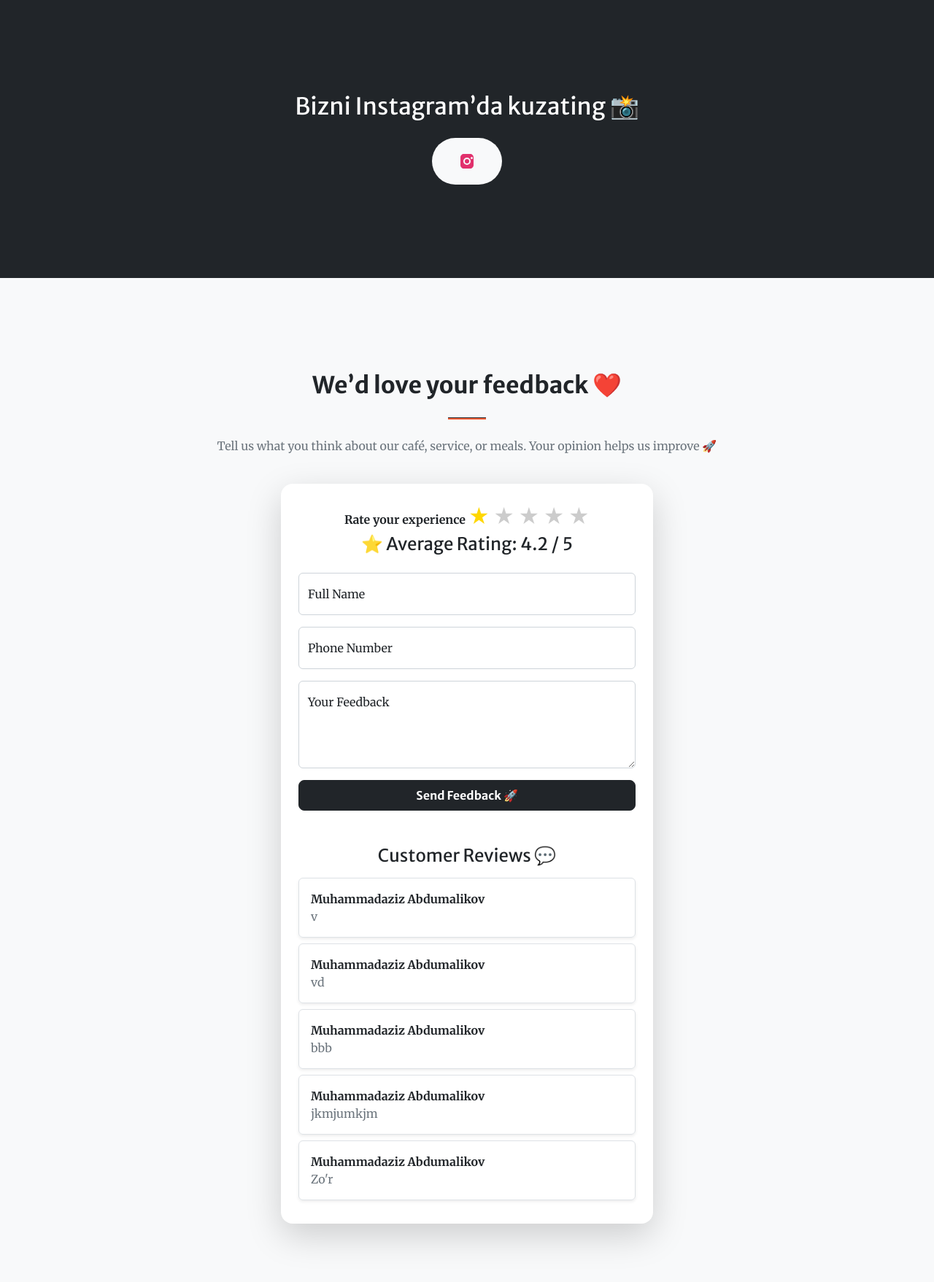
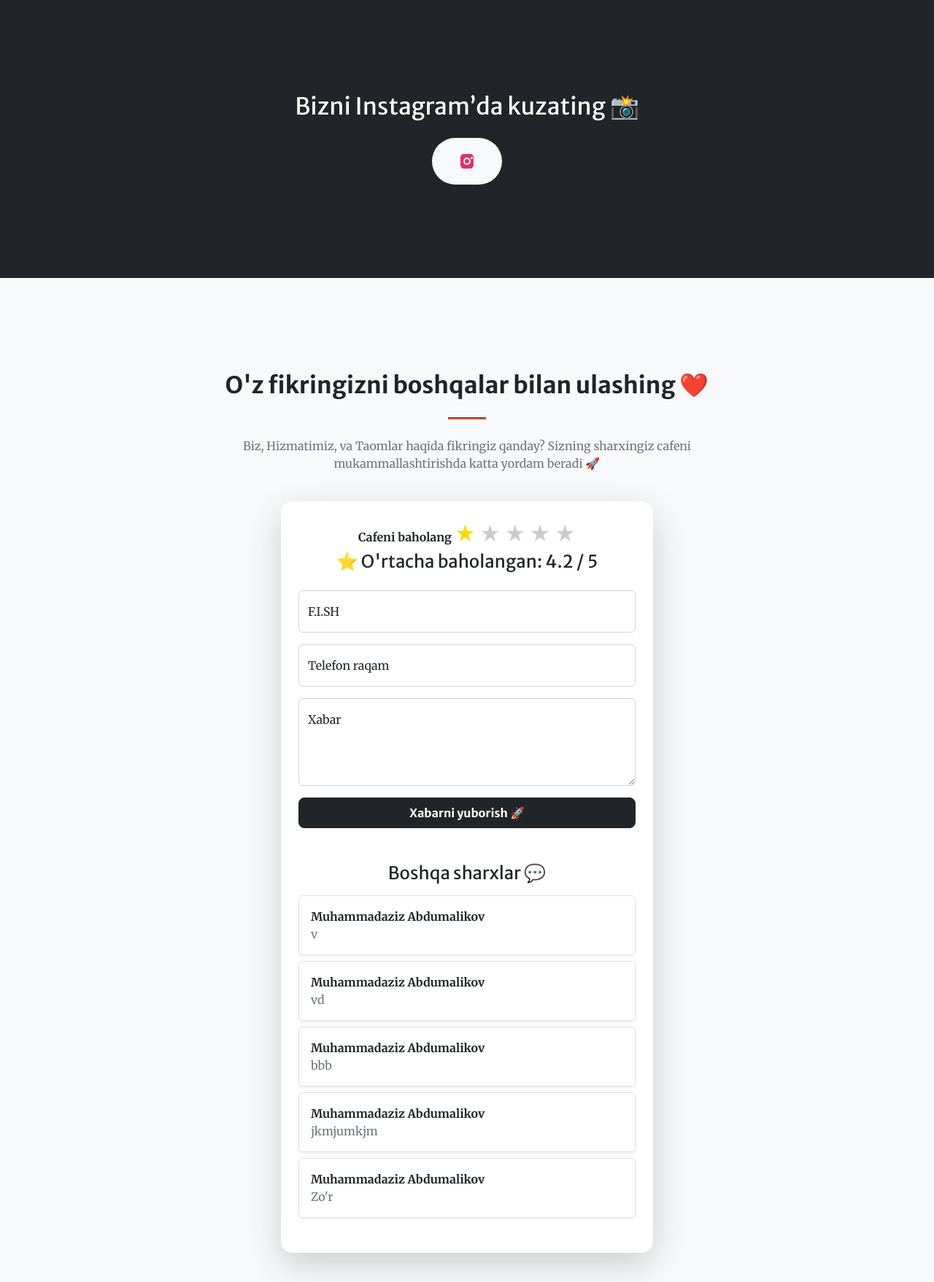
Before and after one commit to UZBRICH/cafe-menu, a Django app: page / in a window 1280 px wide. Shown: the part 2925-4682 px from the top of the page at 73% size. Run offline with Django 4.2, Linux system fonts and the light colour scheme; data comes from the database, SQL or seed files in the repository; both versions use the stored data as it was after the commit; some libraries are stand-ins or nearby versions.

```diff
--- a/main/forms.py
+++ b/main/forms.py
@@ -7,7 +7,6 @@ class ContactForm(forms.ModelForm):
         fields = ['name', 'email', 'phone', 'content']
         widgets = {
             'name': forms.TextInput(attrs={'class': 'form-control'}),
-            'email': forms.EmailInput(attrs={'class': 'form-control'}),
             'phone': forms.TextInput(attrs={'class': 'form-control'}),
             'content': forms.Textarea(attrs={'class': 'form-control'}),
         }
--- a/main/templates/index.html
+++ b/main/templates/index.html
@@ -1,4 +1,3 @@
-<!DOCTYPE html>
 {% load static %}
 <script src="{% static 'js/scripts.js' %}"></script>
 
@@ -169,11 +168,11 @@
                 <!-- HEADER -->
                 <div class="row justify-content-center">
                     <div class="col-lg-8 text-center">
-                        <h2 class="mt-0 fw-bold">We’d love your feedback ❤️</h2>
+                        <h2 class="mt-0 fw-bold">O'z fikringizni boshqalar bilan ulashing ❤️</h2>
                         <hr class="divider" />
                         <p class="text-muted">
-                            Tell us what you think about our café, service, or meals.
-                            Your opinion helps us improve 🚀
+                            Biz, Hizmatimiz, va Taomlar haqida fikringiz qanday?
+                            Sizning sharxingiz cafeni mukammallashtirishda katta yordam beradi 🚀
                         </p>
                     </div>
                 </div>
@@ -197,7 +196,7 @@
 
                                 <div class="mb-3 text-center">
 
-                                    <label class="form-label fw-bold mb-2">Rate your experience</label>
+                                    <label class="form-label fw-bold mb-2">Cafeni baholang</label>
 
                                     <div class="star-rating">
                                         <input type="radio" name="rating" value="5" id="star5" required>
@@ -218,7 +217,7 @@
                                     </div>
                                     <div class="text-center mb-4">
                                         <h4>
-                                            ⭐ Average Rating: {{ avg_rating|floatformat:1 }} / 5
+                                            ⭐ O'rtacha baholangan: {{ avg_rating|floatformat:1 }} / 5
                                         </h4>
                                     </div>
 
@@ -227,7 +226,7 @@
                                 <!-- NAME -->
                                 <div class="form-floating mb-3">
                                     <input class="form-control" type="text" name="full_name" placeholder=" " required />
-                                    <label>Full Name</label>
+                                    <label>F.I.SH</label>
                                 </div>
 
                                 <!-- PHONE -->
@@ -235,35 +234,34 @@
                                     <input class="form-control"
                                            type="text"
                                            name="phone"
-                                           placeholder=" "
-                                           required
+                                           placeholder=" (Bo'sh qoldirish mumkin) "
                                            inputmode="numeric"
                                            pattern="[0-9+]*"
                                            oninput="this.value = this.value.replace(/[^0-9+]/g, '')">
-                                    <label>Phone Number</label>
+                                    <label>Telefon raqam </label>
                                 </div>
 
                                 <!-- MESSAGE -->
                                 <div class="form-floating mb-3">
                                     <textarea class="form-control" name="message" style="height: 120px" placeholder=" "></textarea>
-                                    <label>Your Feedback</label>
+                                    <label>Xabar</label>
                                 </div>
 
                                 <!-- BUTTON -->
                                 <button class="btn btn-dark w-100 py-2 rounded-3 fw-bold" type="submit" id="submitBtn">
-                                    Send Feedback 🚀
+                                    Xabarni yuborish 🚀
                                 </button>
 
                                 <!-- SUCCESS MESSAGE -->
                                 {% if success %}
                                 <div class="alert alert-success text-center mt-3 rounded-3">
-                                    ✅ Thank you! Your message has been sent.
+                                    ✅ Katta raxmat, Sizning sharxingiz sahifamizga joylandi.
                                 </div>
                                 {% endif %}
 
                                 <div class="mt-5">
 
-                                    <h4 class="text-center mb-3">Customer Reviews 💬</h4>
+                                    <h4 class="text-center mb-3">Boshqa sharxlar 💬</h4>
 
                                     {% for f in feedbacks %}
                                     <div class="border rounded p-3 mb-2 shadow-sm">
@@ -304,7 +302,7 @@
                         <i class="bi-phone fs-2 mb-3 text-muted"></i>
                         <div class="mb-2 fw-bold">Aloqa uchun</div>
 
-                        <a href="tel:+998997887001" class="text-decoration-none">
+                        <a href="tel:+998332281515" class="text-decoration-none">
                             <div>📞 +998 (33) 228 15 15</div>
                         </a>
                     </div>
@@ -322,7 +320,7 @@
                     <!-- 1 -->
                     <div class="accordion-item">
                         <h2 class="accordion-header" id="faqHeadingOne">
-                            <button class="accordion-button" type="button" data-bs-toggle="collapse" data-bs-target="#faqCollapseOne">
+                            <button class="accordion-button" type="button" data-bs-toggle="collapse" data-bs-target="#faqCollapseOne" aria-expanded="true" aria-controls="faqCollapseOne">
                                 Sizning kafengizda nima taomlar mavjud?
                             </button>
                         </h2>
@@ -336,7 +334,7 @@
                     <!-- 2 -->
                     <div class="accordion-item">
                         <h2 class="accordion-header" id="faqHeadingTwo">
-                            <button class="accordion-button collapsed" type="button" data-bs-toggle="collapse" data-bs-target="#faqCollapseTwo">
+                            <button class="accordion-button collapsed" type="button" data-bs-toggle="collapse" data-bs-target="#faqCollapseTwo" aria-expanded="false" aria-controls="faqCollapseTwo">
                                 Buyurtma berish mumkinmi?
                             </button>
                         </h2>
@@ -350,7 +348,7 @@
                     <!-- 3 -->
                     <div class="accordion-item">
                         <h2 class="accordion-header" id="faqHeadingThree">
-                            <button class="accordion-button collapsed" type="button" data-bs-toggle="collapse" data-bs-target="#faqCollapseThree">
+                            <button class="accordion-button collapsed" type="button" data-bs-toggle="collapse" data-bs-target="#faqCollapseThree" aria-expanded="false" aria-controls="faqCollapseThree">
                                 Ish vaqtingiz qachon?
                             </button>
                         </h2>
@@ -364,7 +362,7 @@
                     <!-- 4 -->
                     <div class="accordion-item">
                         <h2 class="accordion-header" id="faqHeadingFour">
-                            <button class="accordion-button collapsed" type="button" data-bs-toggle="collapse" data-bs-target="#faqCollapseFour">
+                            <button class="accordion-button collapsed" type="button" data-bs-toggle="collapse" data-bs-target="#faqCollapseFour" aria-expanded="false" aria-controls="faqCollapseFour">
                                 Yetkazib berish xizmati bormi?
                             </button>
                         </h2>
@@ -378,7 +376,7 @@
                     <!-- 5 -->
                     <div class="accordion-item">
                         <h2 class="accordion-header" id="faqHeadingFive">
-                            <button class="accordion-button collapsed" type="button" data-bs-toggle="collapse" data-bs-target="#faqCollapseFive">
+                            <button class="accordion-button collapsed" type="button" data-bs-toggle="collapse" data-bs-target="#faqCollapseFive" aria-expanded="false" aria-controls="faqCollapseFive">
                                 Sizlar bilan qanday bog‘lanish mumkin?
                             </button>
                         </h2>
--- a/main/views.py
+++ b/main/views.py
@@ -16,8 +16,6 @@ def index(request):
         message = request.POST.get('message')
         rating = request.POST.get('rating')
 
-        print("POST RECEIVED")
-        print("DATA:", full_name, phone, message, rating)
 
         if full_name and message:
             Feedback.objects.create(
@@ -27,11 +25,11 @@ def index(request):
                 rating=int(rating or 1)
             )
 
-            messages.success(request, "Thanks! Your feedback was saved ❤️")
+            messages.success(request, "Katta raxmat! Sizning fikringiz ko'rib chiqiladi ❤️")
             return redirect('home')  # prevents resubmitting form
 
         else:
-            messages.error(request, "Please fill all required fields!")
+            messages.error(request, "Iltimos fikringizni qoldiring!")
 
     feedbacks = Feedback.objects.all().order_by('-id')
     avg_rating = Feedback.objects.aggregate(models.Avg('rating'))['rating__avg']
```
Also changed, not shown: db.sqlite3.
